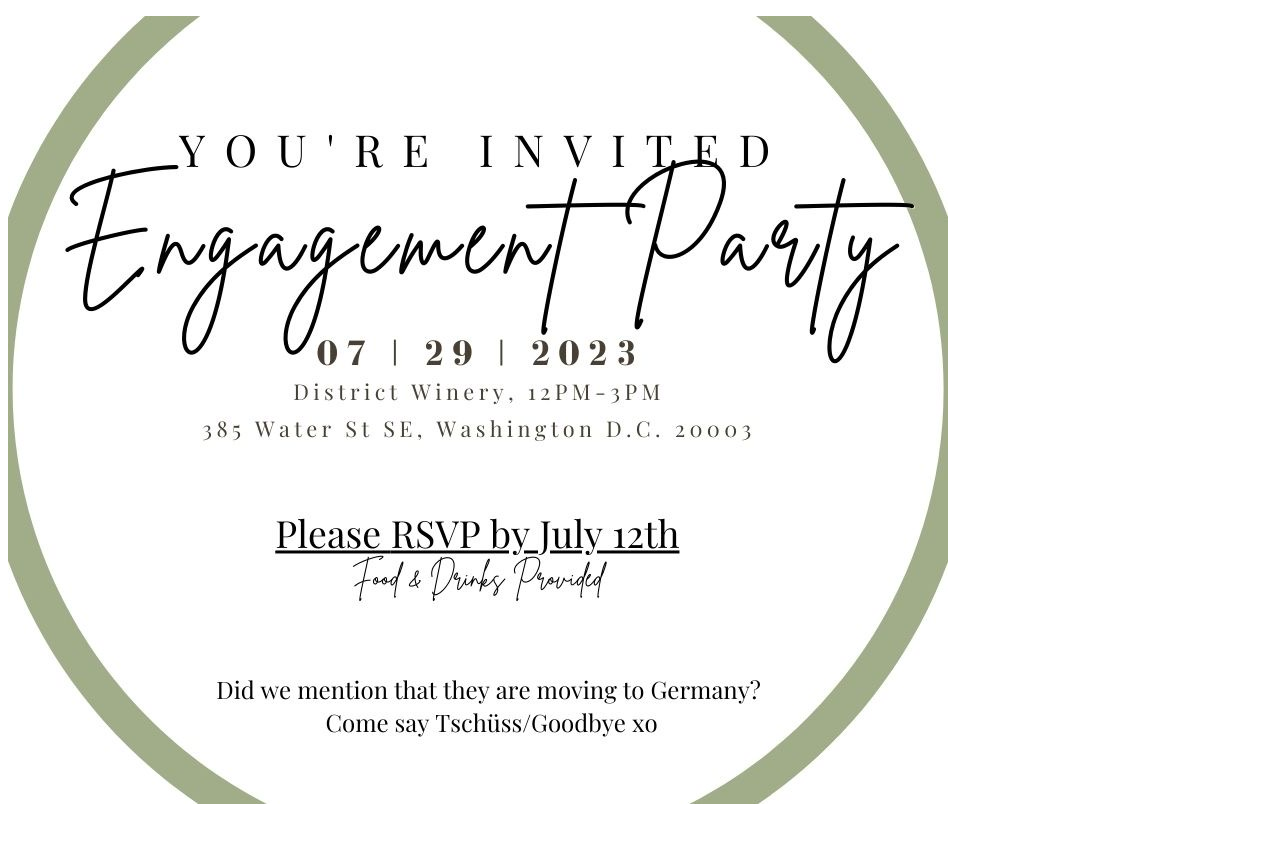
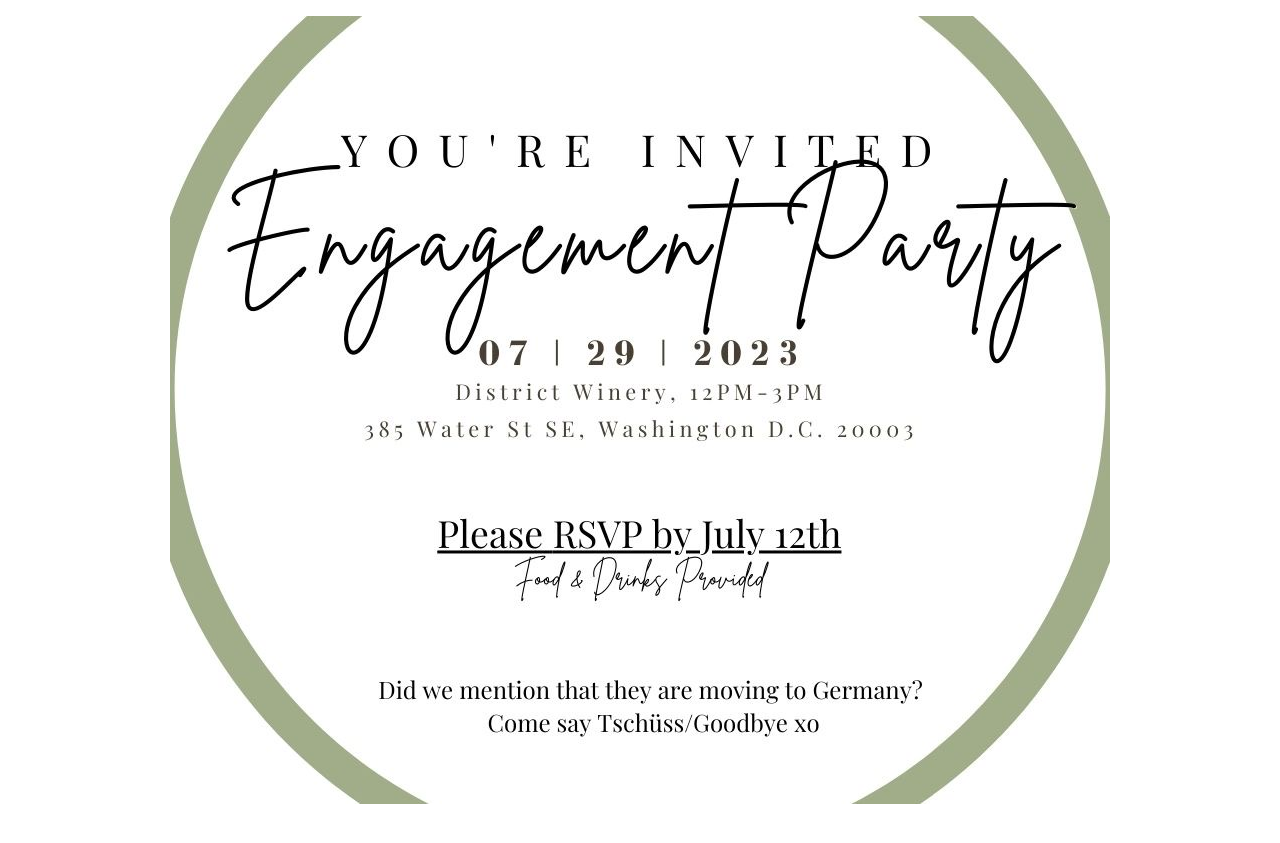
Before and after one commit to DomCritchlow/engagement, a Jekyll site: the page built from index.md, in a window 1280 px wide. Shown: the top 843 px of the page. Built offline with Jekyll 4.4.1, drawn with Linux system fonts in a browser that asks for light colours.

Commit message:
image center

```diff
--- a/index.md
+++ b/index.md
@@ -6,4 +6,9 @@ title: "Engagement"
 image: engagement.jpg
 
 ---
-[![Engagement](engagement.jpg 'Engagement')](https://docs.google.com/forms/d/e/1FAIpQLSe6XaQN-J4MctsNwf2M9g8Fz_DDVZWsMbEq1x7ak3POD2X3fg/viewform?usp=sf_link)
+
+<p align="center">
+    <a href="[link address](https://docs.google.com/forms/d/e/1FAIpQLSe6XaQN-J4MctsNwf2M9g8Fz_DDVZWsMbEq1x7ak3POD2X3fg/viewform?usp=sf_link)">
+        <img src="engagement.jpg" />
+    </a>
+</p>
```
